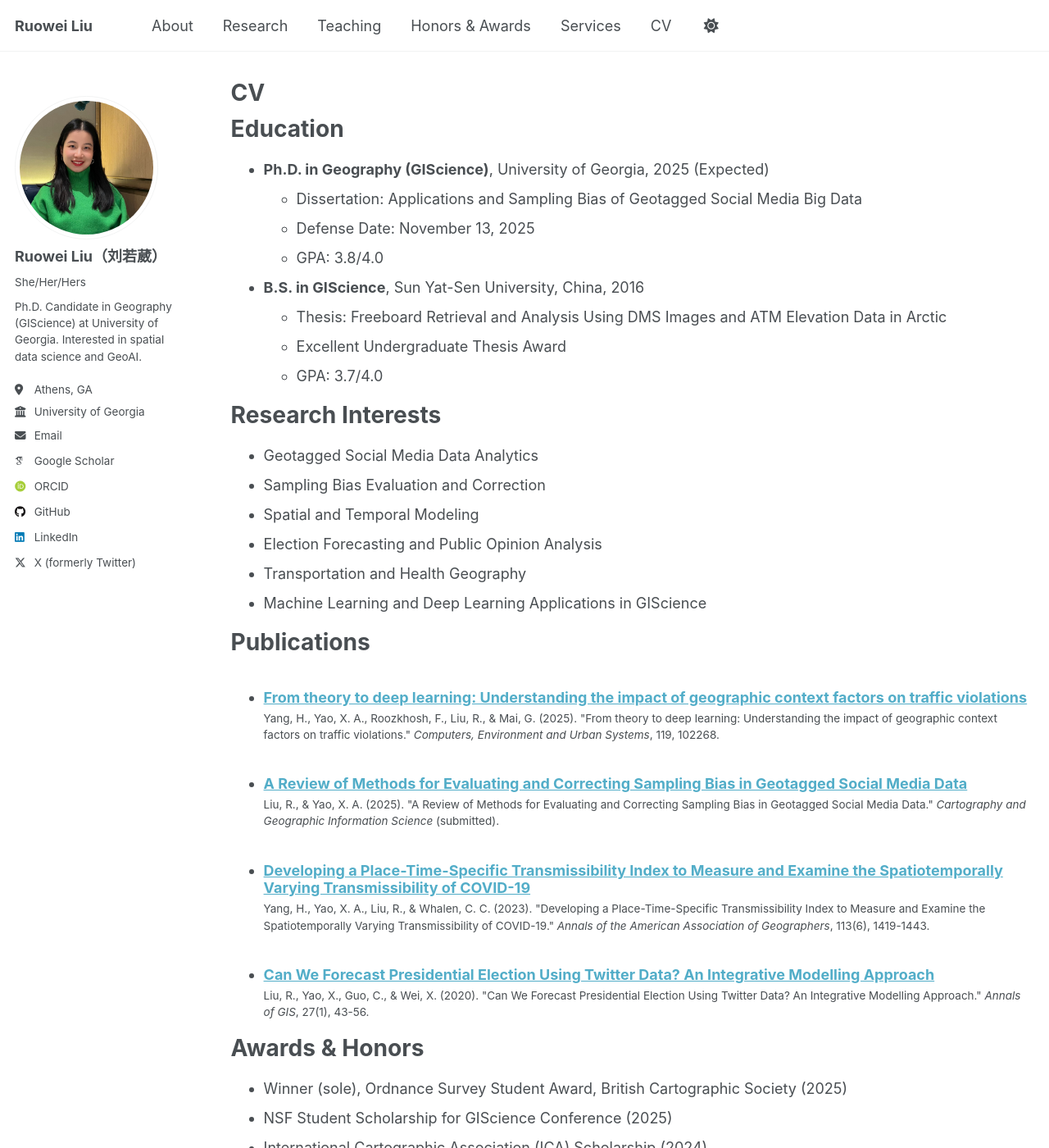
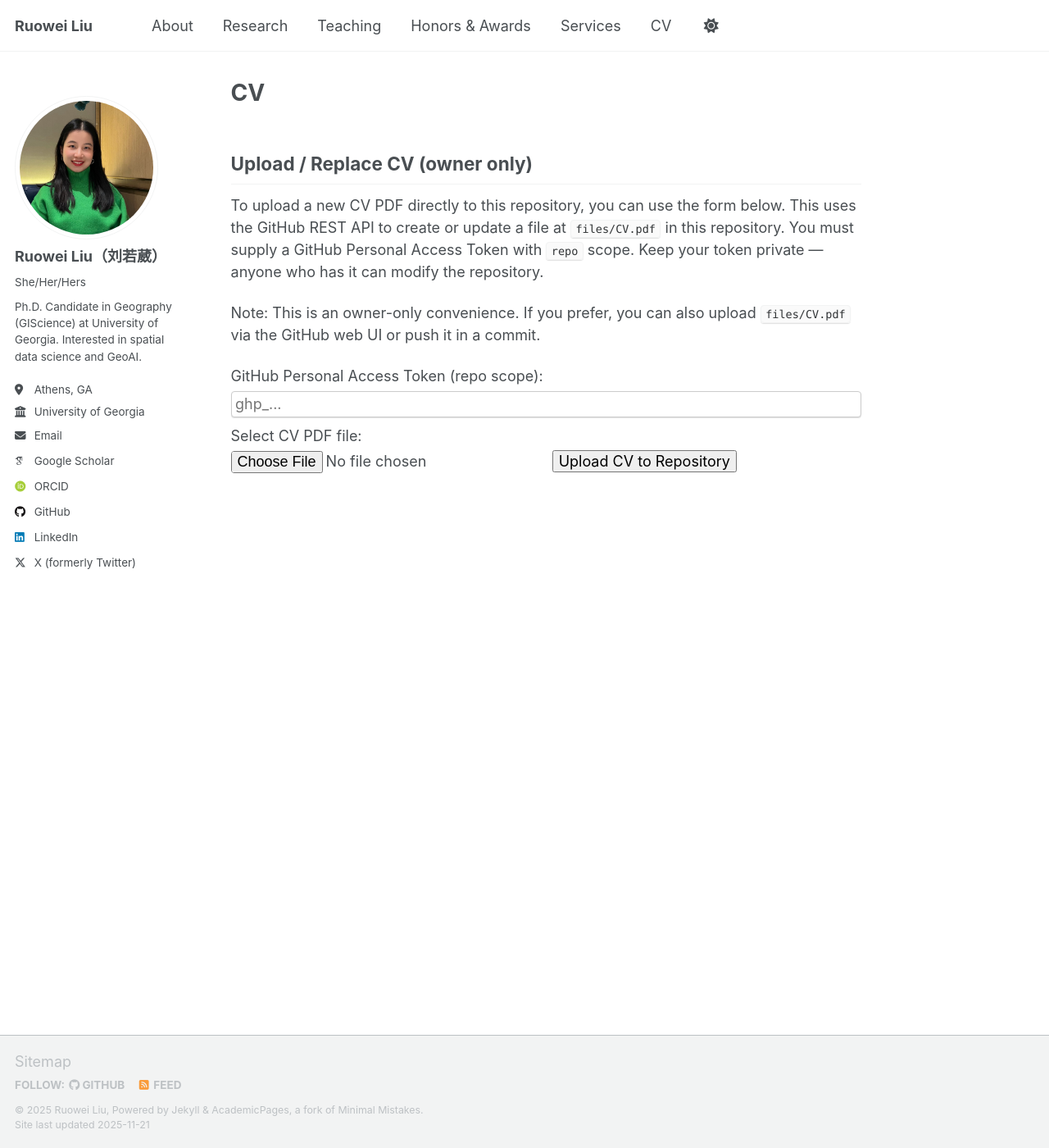
Before and after one commit to ruoweiliu/ruoweiliu.github.io, a Jekyll site: the page built from _pages/cv.md, in a window 1280 px wide and 1400 px high. Shown: the whole window at 82% size. Built offline with Jekyll 4.4.1, drawn with Linux system fonts in a browser that asks for light colours; some web fonts are replaced; a script that is not in the unit is left out; some of the changed text lies outside the part shown.

Commit message:
Content updates: remove page titles, reorder Research sections, simplify Teaching/Honors/Services, and add CV upload interface

```diff
--- a/_pages/cv.md
+++ b/_pages/cv.md
@@ -7,79 +7,81 @@ redirect_from:
   - /resume
 ---
 
-{% include base_path %}
+## Upload / Replace CV (owner only)
 
-Education
-======
-* **Ph.D. in Geography (GIScience)**, University of Georgia, 2025 (Expected)
-  * Dissertation: Applications and Sampling Bias of Geotagged Social Media Big Data
-  * Defense Date: November 13, 2025
-  * GPA: 3.8/4.0
+To upload a new CV PDF directly to this repository, you can use the form below. This uses the GitHub REST API to create or update a file at `files/CV.pdf` in this repository. You must supply a GitHub Personal Access Token with `repo` scope. Keep your token private — anyone who has it can modify the repository.
 
-* **B.S. in GIScience**, Sun Yat-Sen University, China, 2016
-  * Thesis: Freeboard Retrieval and Analysis Using DMS Images and ATM Elevation Data in Arctic
-  * Excellent Undergraduate Thesis Award
-  * GPA: 3.7/4.0
+Note: This is an owner-only convenience. If you prefer, you can also upload `files/CV.pdf` via the GitHub web UI or push it in a commit.
 
-Research Interests
-======
-* Geotagged Social Media Data Analytics
-* Sampling Bias Evaluation and Correction
-* Spatial and Temporal Modeling
-* Election Forecasting and Public Opinion Analysis
-* Transportation and Health Geography
-* Machine Learning and Deep Learning Applications in GIScience
+<form id="cvForm">
+  <label for="token">GitHub Personal Access Token (repo scope):</label><br>
+  <input type="password" id="token" style="width: 100%;" placeholder="ghp_..." required><br><br>
 
-Publications
-======
-  <ul>{% for post in site.publications reversed %}
-    {% include archive-single-cv.html %}
-  {% endfor %}</ul>
+  <label for="cvfile">Select CV PDF file:</label><br>
+  <input type="file" id="cvfile" accept="application/pdf" required><br><br>
 
-Awards & Honors
-======
-* Winner (sole), Ordnance Survey Student Award, British Cartographic Society (2025)
-* NSF Student Scholarship for GIScience Conference (2025)
-* International Cartographic Association (ICA) Scholarship (2024)
-* UGA 2024 Summer Doctoral Research Assistantship Award (2024)
-* UGA Graduate School International Travel Grant (2024)
-* UGA Geography Globe Award for Methodological Advancement (2023)
-* UGA Graduate School Domestic Travel Funding (2023)
-* Most Downloaded Paper Award 1st Place, Annals of GIS (2022)
-* Best Paper Award 3rd Place, Annals of GIS (2022)
-* AAG SAM Specialty Group Student Travel Award (2021)
-* "Home Metro Map" Ranked Top 2% in Esri User Conference Map Gallery (2020)
-* UCGIS Student Scholarship Award (2020)
+  <button type="button" id="uploadBtn">Upload CV to Repository</button>
+</form>
 
-Skills
-======
-* **Geospatial & Remote Sensing**
-  * ArcGIS (Pro, Online, StoryMaps), QGIS, GeoDa, TransCAD, SaTScan, Leaflet
-  * ENVI, ERDAS IMAGINE, PCI Geomatics, Google Earth Engine
+<p id="cvStatus"></p>
 
-* **Programming & Analysis**
-  * Python, R, JavaScript, MATLAB, SPSS, STATA, SQL
-  * Machine Learning, NLP, Deep Learning
+<script>
+async function getExistingFileSha(token) {
+  const owner = 'ruoweiliu';
+  const repo = 'ruoweiliu.github.io';
+  const path = 'files/CV.pdf';
+  const url = `https://api.github.com/repos/${owner}/${repo}/contents/${encodeURIComponent(path)}`;
+  const resp = await fetch(url, { headers: { Authorization: 'token ' + token } });
+  if (resp.status === 200) {
+    const data = await resp.json();
+    return data.sha;
+  }
+  return null;
+}
 
-* **Database & Design**
-  * SQL Server, AWS, LaTeX, R Markdown, Tableau
+document.getElementById('uploadBtn').addEventListener('click', async () => {
+  const token = document.getElementById('token').value.trim();
+  const fileInput = document.getElementById('cvfile');
+  const status = document.getElementById('cvStatus');
+  if (!token) { status.textContent = 'Please provide a GitHub token.'; return; }
+  if (!fileInput.files || fileInput.files.length === 0) { status.textContent = 'Please select a PDF file.'; return; }
 
-* **Languages**
-  * English (Fluent), Mandarin (Native)
+  const file = fileInput.files[0];
+  if (file.type !== 'application/pdf') { status.textContent = 'Please select a PDF file.'; return; }
 
-Teaching Experience
-======
-  <ul>{% for post in site.teaching reversed %}
-    {% include archive-single-cv.html %}
-  {% endfor %}</ul>
+  status.textContent = 'Reading file...';
+  const reader = new FileReader();
+  reader.onload = async () => {
+    const base64 = btoa(reader.result);
+    status.textContent = 'Checking existing file...';
+    const sha = await getExistingFileSha(token);
+    const owner = 'ruoweiliu';
+    const repo = 'ruoweiliu.github.io';
+    const path = 'files/CV.pdf';
+    const url = `https://api.github.com/repos/${owner}/${repo}/contents/${encodeURIComponent(path)}`;
+    const body = {
+      message: sha ? 'Update CV.pdf' : 'Add CV.pdf',
+      content: base64,
+      branch: 'master'
+    };
+    if (sha) body.sha = sha;
 
-Service & Leadership
-======
-* Conference Session Co-Chair, AAG Annual Meeting (2024)
-  * Session: Advancing Health Research: Harnessing Geospatial Big Data and Geo-Analytical Techniques
-* Peer Reviewer
-  * Computational Urban Science
-  * International Journal of Applied Earth Observation and Geoinformation
-  * Transactions in GIS
-  * Journal of Location Based Services
-* Member: CaGIS, UCGIS, AAG (2017-Present)
+    status.textContent = 'Uploading to GitHub...';
+    const resp = await fetch(url, {
+      method: 'PUT',
+      headers: {
+        Authorization: 'token ' + token,
+        'Content-Type': 'application/json'
+      },
+      body: JSON.stringify(body)
+    });
+    if (resp.ok) {
+      status.textContent = 'Upload successful! File is now in `files/CV.pdf`.';
+    } else {
+      const text = await resp.text();
+      status.textContent = 'Upload failed: ' + resp.status + ' ' + text;
+    }
+  };
+  reader.readAsBinaryString(file);
+});
+</script>
```
Also changed, not shown: other parts of _pages/cv.md (+1 -1 lines), _pages/about.md (+0 -2 lines), _pages/honors.md (+0 -3 lines), _pages/research.md (+8 -9 lines), _pages/services.md (+0 -3 lines), _pages/teaching.md (+0 -1 lines).
